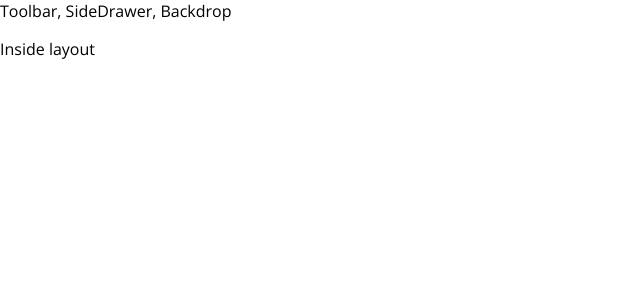
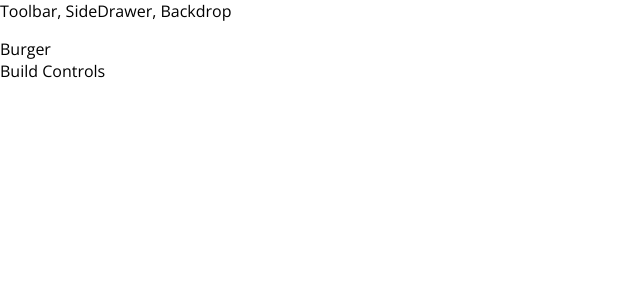
Before and after one commit to ReydVires/react-burger-app, a React (Create React App) app: page / in a window 1280 px wide. Shown: the top 300 px of the page, without its empty margins (0-640 px from the left). Built offline with nearby package versions, Linux system fonts and the light colour scheme.

Commit message:
register burger builder

```diff
--- a/src/App.js
+++ b/src/App.js
@@ -1,9 +1,10 @@
 import { Layout } from "./components/Layout/Layout";
+import { BurgerBuilder } from "./containers/BurgerBuilder/BurgerBuilder";
 
 const App = () => {
   return (
     <Layout>
-      <p>Inside layout</p>
+      <BurgerBuilder />
     </Layout>
   );
 }
```
